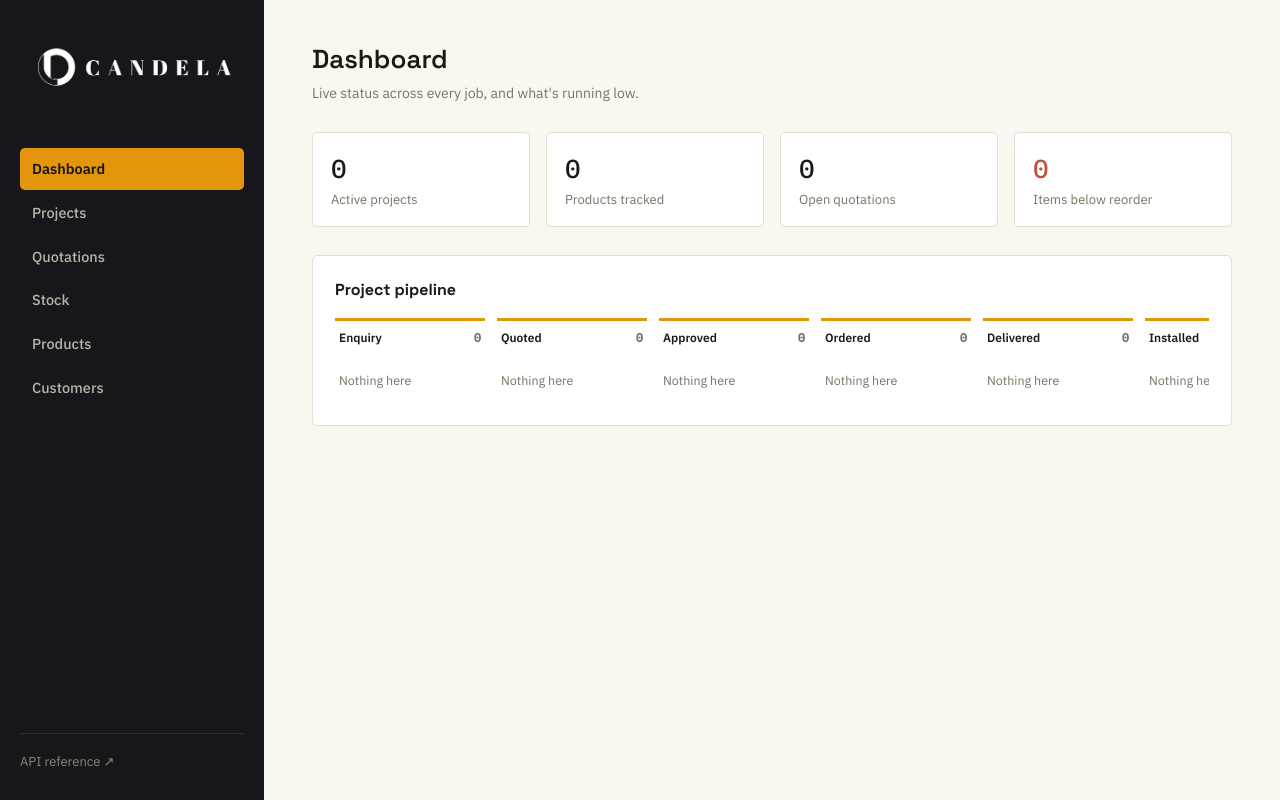
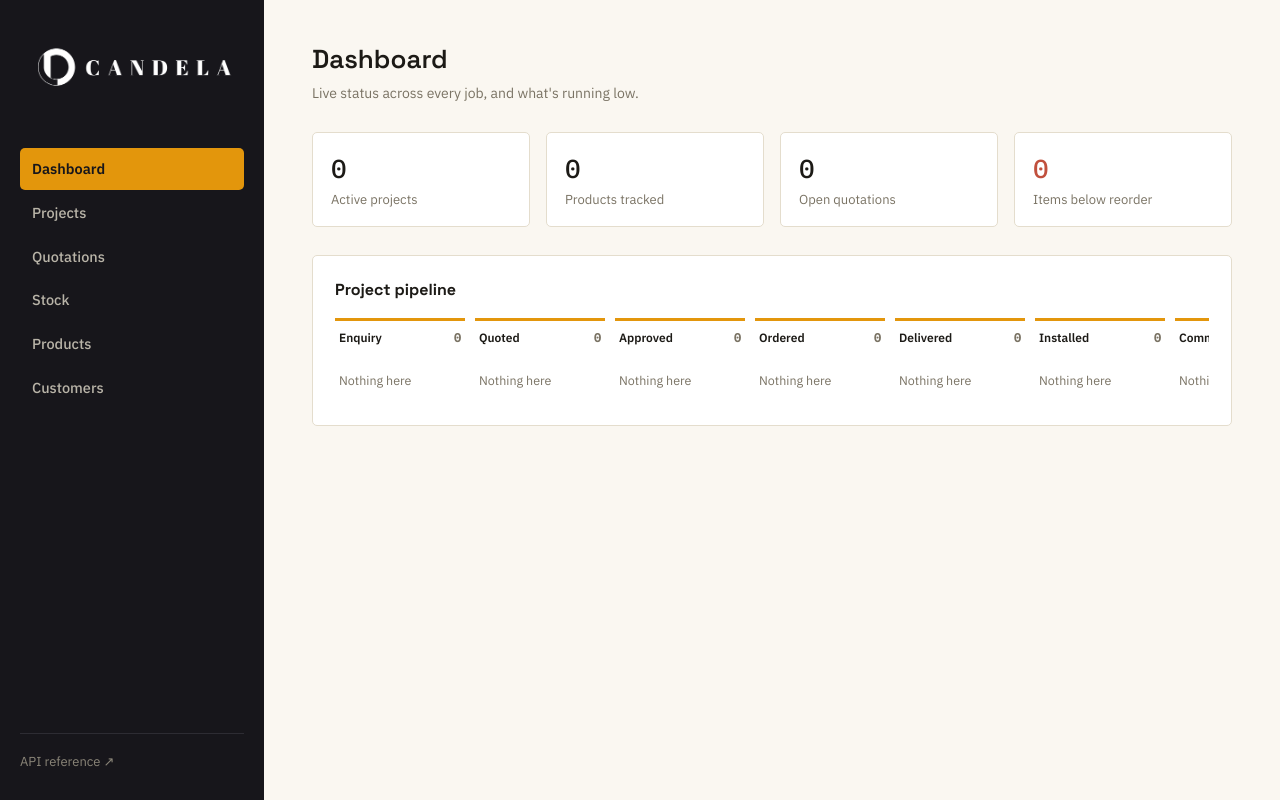
Before and after one commit to candelahalo/candela-inventory-app, a FastAPI app: page / in a window 1280 px wide. Run offline with FastAPI, Linux system fonts and the light colour scheme; data that the repository does not hold is empty.

Commit message:
Widen content area and tighten board column width so all 8 pipeline stages fit without scrolling

```diff
--- a/app/static/style.css
+++ b/app/static/style.css
@@ -68,7 +68,7 @@ a { color: inherit; text-decoration: none; }
 .sidebar-foot a:hover { color: var(--white); }
 
 /* ---------- Content ---------- */
-.content { flex: 1; min-width: 0; padding: 40px 48px; max-width: 1180px; }
+.content { flex: 1; min-width: 0; padding: 40px 48px; max-width: 1560px; }
 
 .page-head { display: flex; align-items: baseline; justify-content: space-between; margin-bottom: 28px; flex-wrap: wrap; gap: 12px; }
 .page-head h1 { font-family: var(--font-head); font-size: 26px; font-weight: 600; margin: 0; }
@@ -186,8 +186,8 @@ th.num { text-align: right; }
 .remove-line { background: none; border: none; color: var(--red); cursor: pointer; font-size: 18px; line-height: 1; padding: 8px; }
 
 /* ---------- Kanban ---------- */
-.board { display: grid; grid-template-columns: repeat(8, minmax(150px, 1fr)); gap: 12px; overflow-x: auto; min-width: 0; padding-bottom: 6px; }
-.board-col { min-width: 150px; min-height: 1px; }
+.board { display: grid; grid-template-columns: repeat(8, minmax(130px, 1fr)); gap: 10px; overflow-x: auto; min-width: 0; padding-bottom: 6px; }
+.board-col { min-width: 130px; min-height: 1px; }
 .board-col-head {
   font-size: 12px;
   font-weight: 600;
```
